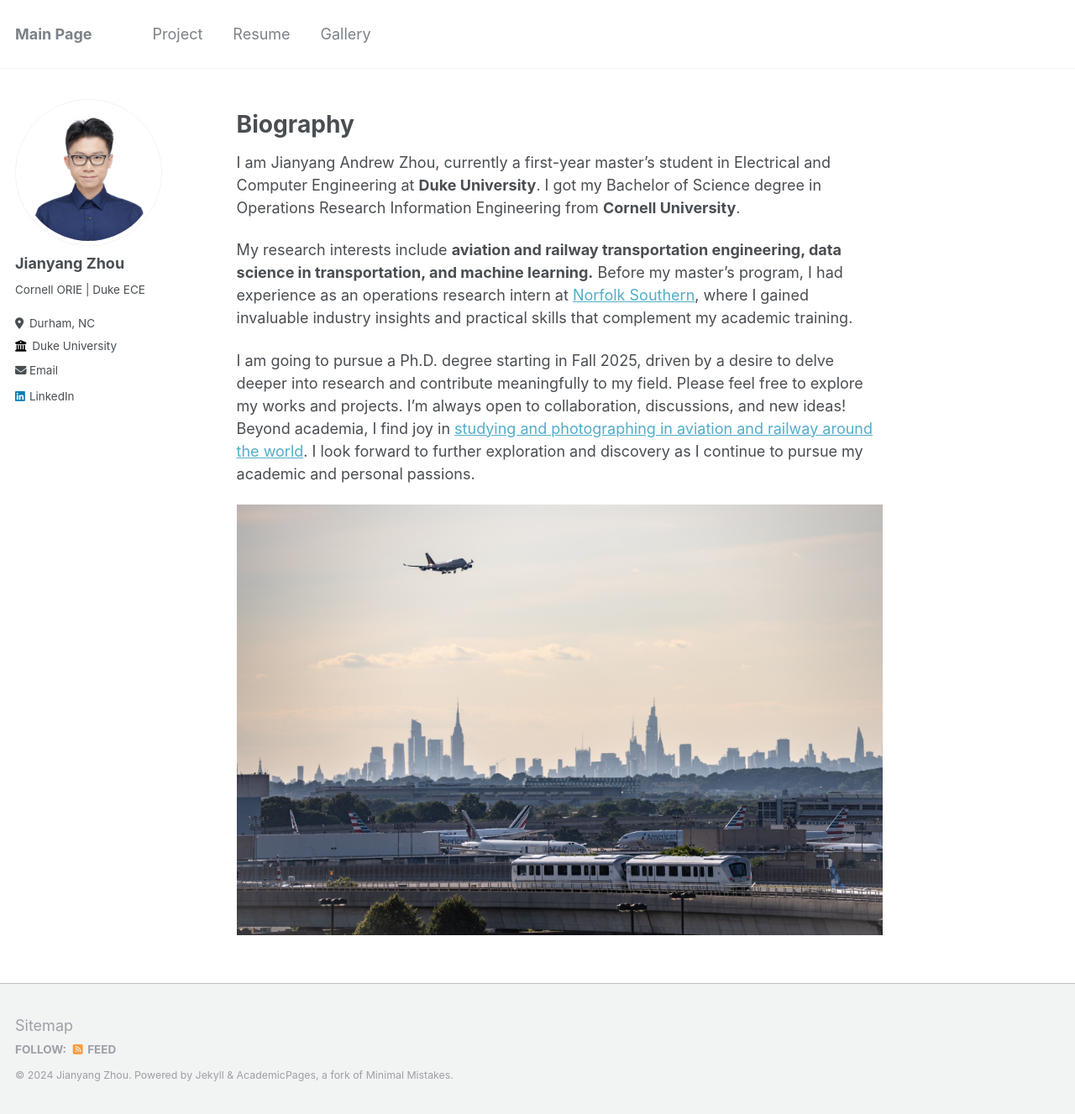
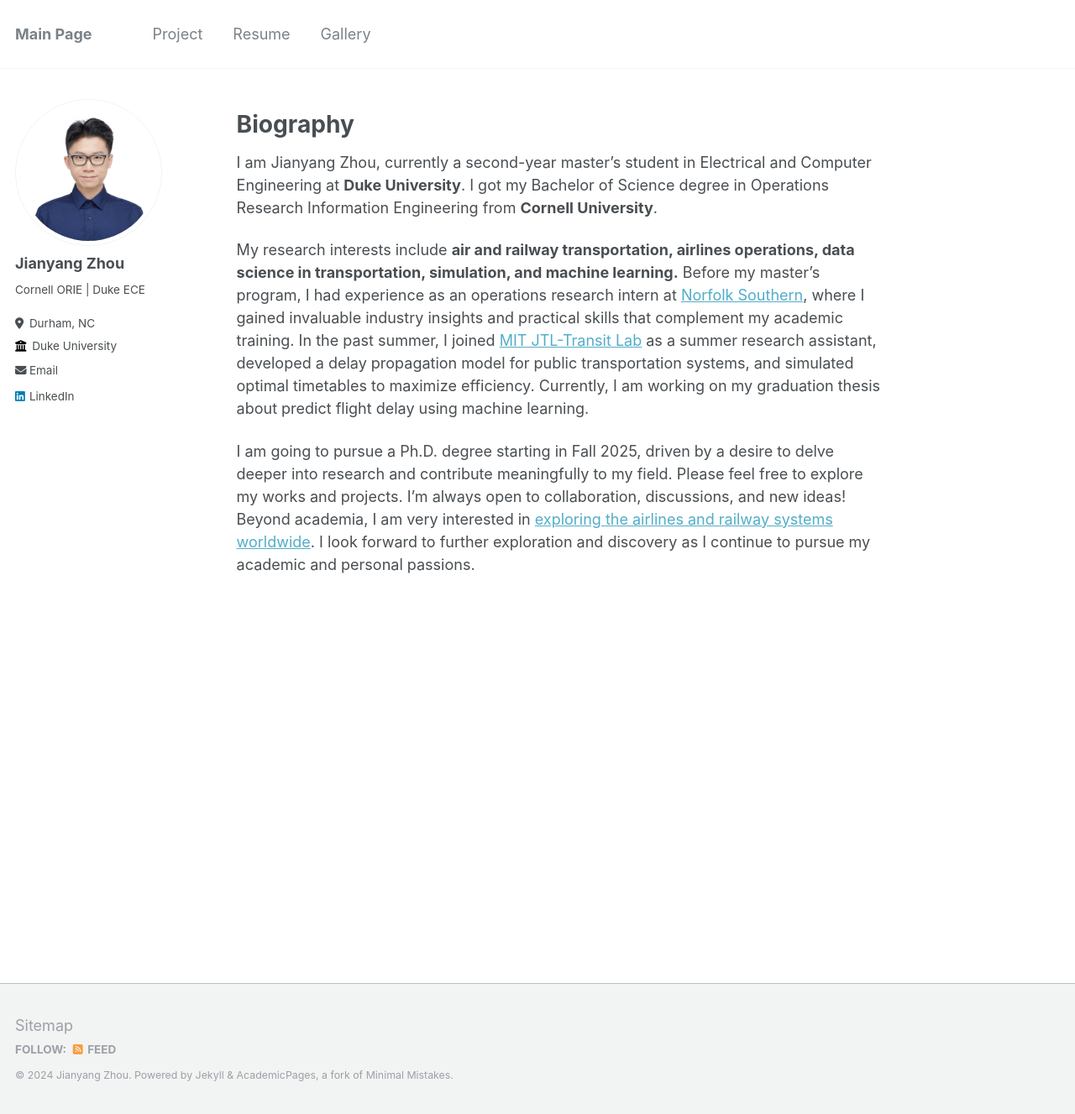
Before and after one commit to zhoujy1023/zhoujy1023.github.io, a Jekyll site: the page built from _pages/about.md, in a window 1280 px wide and 1327 px high. Shown: the whole window at 84% size. Built offline with Jekyll 4.4.1, drawn with Linux system fonts in a browser that asks for light colours.

Commit message:
edit main page

```diff
--- a/_pages/about.md
+++ b/_pages/about.md
@@ -8,11 +8,8 @@ redirect_from:
 ---
 Biography
 ======
-I am Jianyang Andrew Zhou, currently a first-year master’s student in Electrical and Computer Engineering at <b>Duke University</b>. I got my Bachelor of Science degree in Operations Research Information Engineering from <b>Cornell University</b>.
+I am Jianyang Zhou, currently a second-year master’s student in Electrical and Computer Engineering at <b>Duke University</b>. I got my Bachelor of Science degree in Operations Research Information Engineering from <b>Cornell University</b>.
 
-My research interests include <b>aviation and railway transportation engineering, data science in transportation, and machine learning.</b> Before my master's program, I had experience as an operations research intern at [Norfolk Southern](https://www.norfolksouthern.com/), where I gained invaluable industry insights and practical skills that complement my academic training.
+My research interests include <b>air and railway transportation, airlines operations, data science in transportation, simulation, and machine learning.</b> Before my master's program, I had experience as an operations research intern at [Norfolk Southern](https://www.norfolksouthern.com/), where I gained invaluable industry insights and practical skills that complement my academic training. In the past summer, I joined [MIT JTL-Transit Lab](https://mobility.mit.edu/) as a summer research assistant, developed a delay propagation model for public transportation systems, and simulated optimal timetables to maximize efficiency. Currently, I am working on my graduation thesis about predict flight delay using machine learning.
 
-I am going to pursue a Ph.D. degree starting in Fall 2025, driven by a desire to delve deeper into research and contribute meaningfully to my field. Please feel free to explore my works and projects. I’m always open to collaboration, discussions, and new ideas! Beyond academia, I find joy in [studying and photographing in aviation and railway around the world](/gallery). I look forward to further exploration and discovery as I continue to pursue my academic and personal passions.
-
-
-![PIC](/images/NYC.png)
+I am going to pursue a Ph.D. degree starting in Fall 2025, driven by a desire to delve deeper into research and contribute meaningfully to my field. Please feel free to explore my works and projects. I’m always open to collaboration, discussions, and new ideas! Beyond academia, I am very interested in [exploring the airlines and railway systems worldwide](/gallery). I look forward to further exploration and discovery as I continue to pursue my academic and personal passions.
```
Also changed, not shown: 1 other file.
